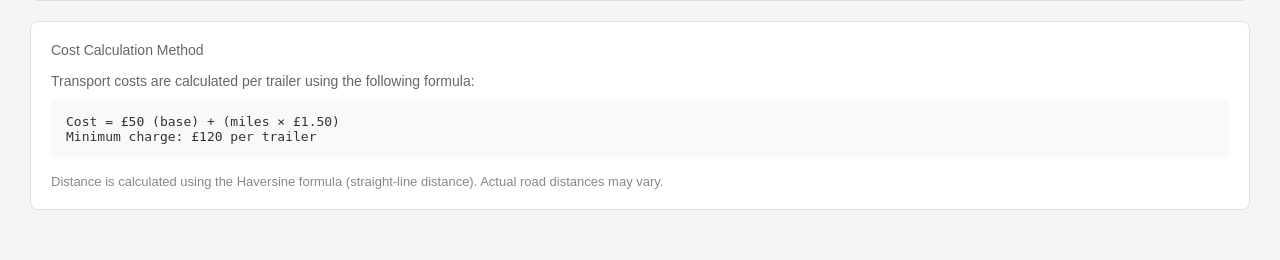
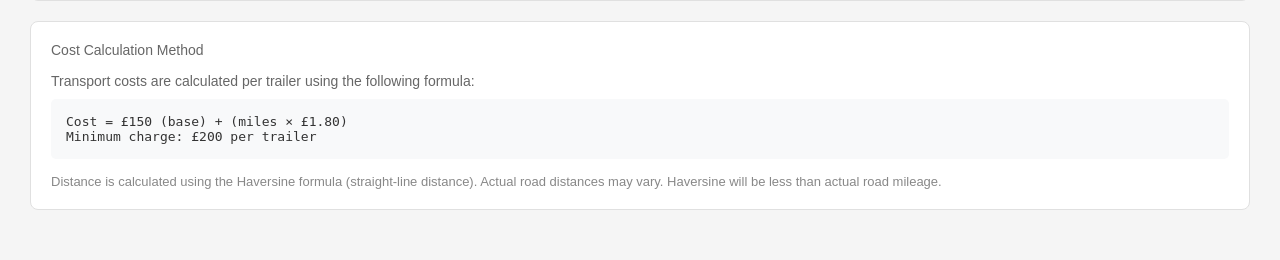
Before and after one commit to Hugoslow/DXFreightRouting, a FastAPI app: template app/templates/expected_costs.html in a window 1280 px wide. Shown: the part 747-1007 px from the top of the page. Run offline with FastAPI, Linux system fonts and the light colour scheme; the template is opened without the code that fills it: most values are stand-ins (such as "Sample title", 1, 10 or a date in 2020).

Commit message:
Cost text update

```diff
--- a/app/templates/expected_costs.html
+++ b/app/templates/expected_costs.html
@@ -139,12 +139,12 @@
             Transport costs are calculated per trailer using the following formula:
         </p>
         <div style="background: #f8f9fa; padding: 15px; border-radius: 5px; font-family: monospace; margin-bottom: 15px;">
-            Cost = £50 (base) + (miles × £1.50)<br>
-            Minimum charge: £120 per trailer
+            Cost = £150 (base) + (miles × £1.80)<br>
+            Minimum charge: £200 per trailer
         </div>
         <p style="color: #888; font-size: 13px;">
             Distance is calculated using the Haversine formula (straight-line distance).
-            Actual road distances may vary.
+            Actual road distances may vary. Haversine will be less than actual road mileage.
         </p>
     </div>
 </div>
```
